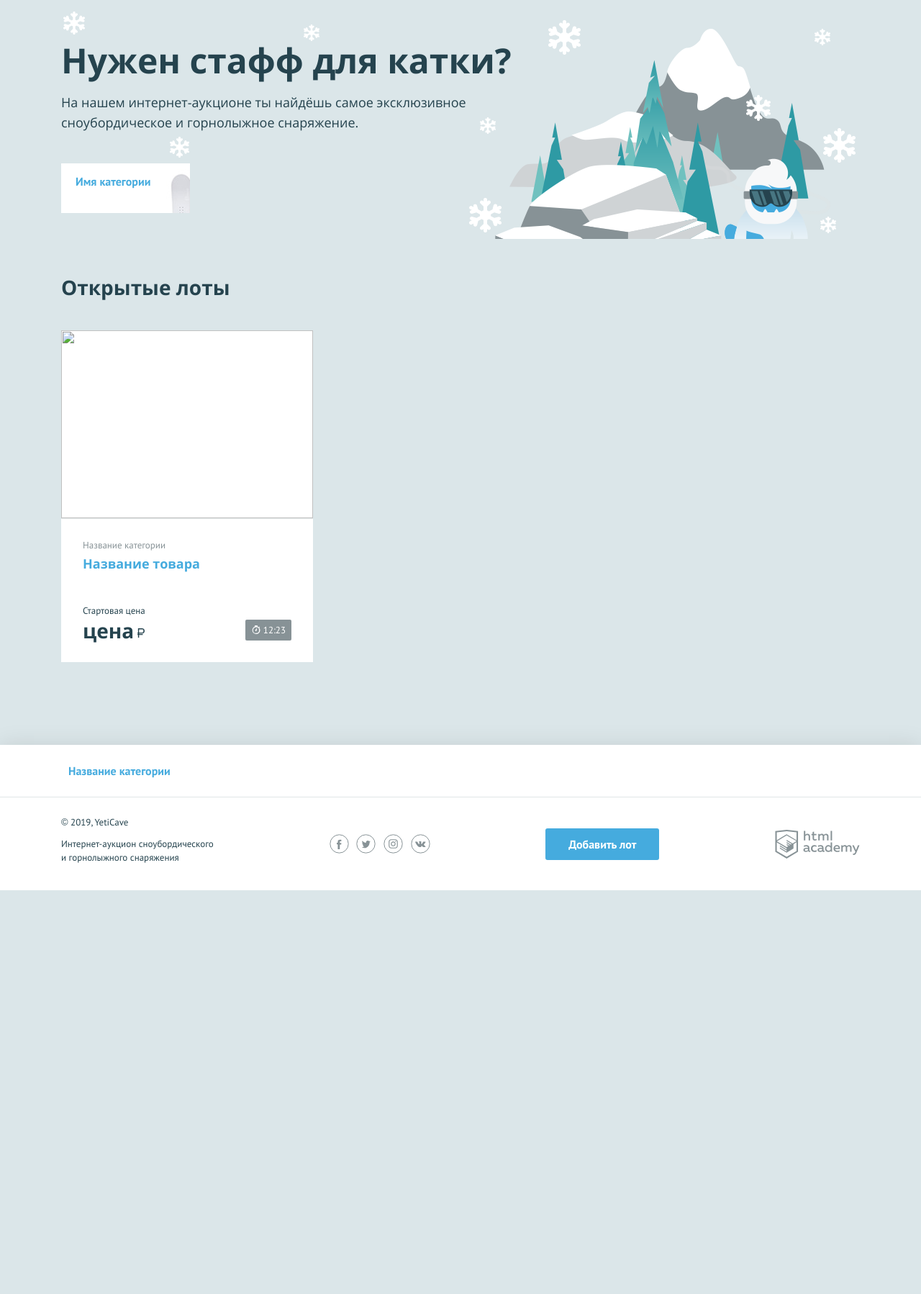
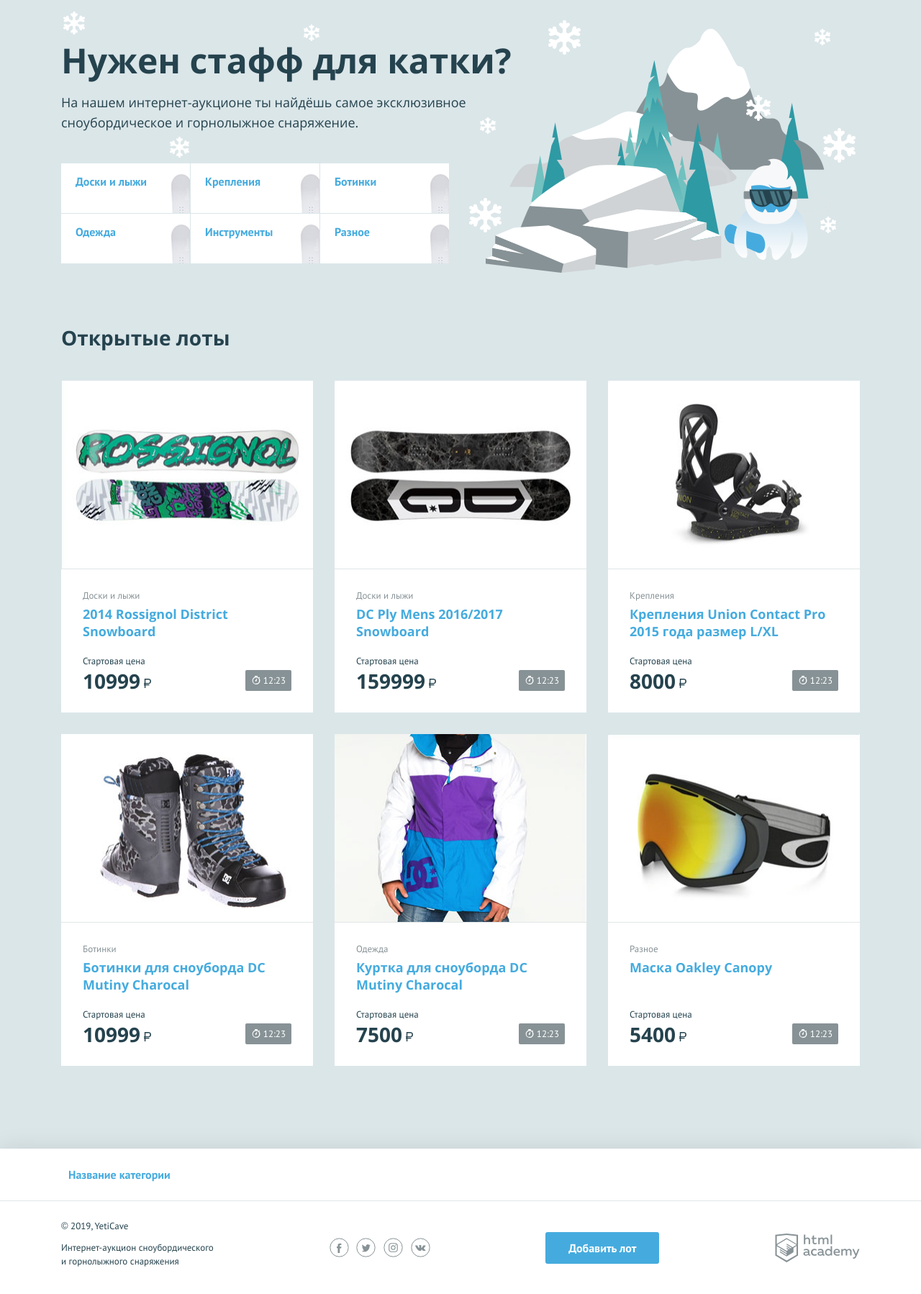
Before and after one commit to kkirillmk/130452-yeticave-11, a PHP site: page / in a window 1280 px wide. Shown: the part 107-1905 px from the top of the page at 72% size. Before the commit the page ends 1344 px from the top, so only its background shows below. Run offline with PHP 8.4, Linux system fonts and the light colour scheme.

Commit message:
added lots and categories

```diff
--- a/index.php
+++ b/index.php
@@ -2,6 +2,14 @@
 $is_auth = rand(0, 1);
 
 $user_name = 'Kirill'; // укажите здесь ваше имя
+
+$cats = ["Доски и лыжи", "Крепления", "Ботинки", "Одежда", "Инструменты", "Разное"];
+$items = [["2014 Rossignol District Snowboard", "Доски и лыжи", 10999, "img/lot-1.jpg"],
+    ["DC Ply Mens 2016/2017 Snowboard", "Доски и лыжи", 159999, "img/lot-2.jpg"],
+    ["Крепления Union Contact Pro 2015 года размер L/XL", "Крепления", 8000, "img/lot-3.jpg"],
+    ["Ботинки для сноуборда DC Mutiny Charocal", "Ботинки", 10999, "img/lot-4.jpg"],
+    ["Куртка для сноуборда DC Mutiny Charocal", "Одежда", 7500, "img/lot-5.jpg"],
+    ["Маска Oakley Canopy", "Разное", 5400, "img/lot-6.jpg"]];
 ?>
 <!DOCTYPE html>
 <html lang="ru">
@@ -52,10 +60,11 @@
         <h2 class="promo__title">Нужен стафф для катки?</h2>
         <p class="promo__text">На нашем интернет-аукционе ты найдёшь самое эксклюзивное сноубордическое и горнолыжное снаряжение.</p>
         <ul class="promo__list">
-            <!--заполните этот список из массива категорий-->
+            <?php foreach ($cats as $value): ?>
                 <li class="promo__item promo__item--boards">
-                <a class="promo__link" href="pages/all-lots.html">Имя категории</a>
+                    <a class="promo__link" href="pages/all-lots.html"><?=$value; ?></a>
                 </li>
+            <?php endforeach; ?>
         </ul>
     </section>
     <section class="lots">
@@ -63,18 +72,18 @@
             <h2>Открытые лоты</h2>
         </div>
         <ul class="lots__list">
-            <!--заполните этот список из массива с товарами-->
+            <?php foreach ($items as $item): ?>
                 <li class="lots__item lot">
                     <div class="lot__image">
-                    <img src="" width="350" height="260" alt="">
+                        <img src="<?=$item[3]; ?>" width="350" height="260" alt="">
                     </div>
                     <div class="lot__info">
-                    <span class="lot__category">Название категории</span>
-                    <h3 class="lot__title"><a class="text-link" href="pages/lot.html">Название товара</a></h3>
+                        <span class="lot__category"><?=$item[1]; ?></span>
+                        <h3 class="lot__title"><a class="text-link" href="pages/lot.html"><?=$item[0]; ?></a></h3>
                         <div class="lot__state">
                             <div class="lot__rate">
                                 <span class="lot__amount">Стартовая цена</span>
-                            <span class="lot__cost">цена<b class="rub">р</b></span>
+                                <span class="lot__cost"><?=$item[2]; ?><b class="rub">р</b></span>
                             </div>
                             <div class="lot__timer timer">
                                 12:23
@@ -82,6 +91,7 @@
                         </div>
                     </div>
                 </li>
+            <?php endforeach; ?>
         </ul>
     </section>
 </main>
```
Lines whose indentation alone changed are shown as unchanged.
